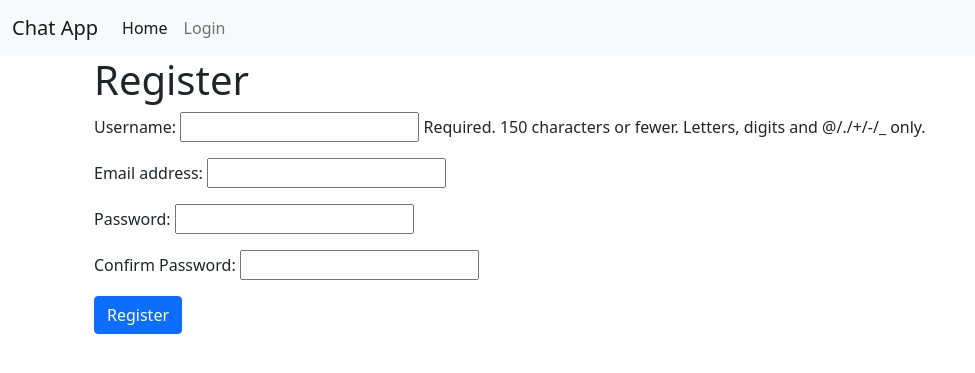
After one commit to codewiztinsing/WhatsAppAPI, a Django app: page /accounts/register in a window 1280 px wide. The commit adds this page. Shown: the top 373 px of the page, without its empty margins (0-975 px from the left). Run offline with Django 3.2, Linux system fonts and the light colour scheme; parts of the project's set-up code (start-up, migrations or seed data) failed here and were passed over.

Commit message:
adding login view

```diff
--- a/WhatsAppAPI/urls.py
+++ b/WhatsAppAPI/urls.py
@@ -4,9 +4,13 @@ from django.urls import path,include
 from django.conf import settings
 from django.conf.urls.static import static
 from drf_spectacular.views import SpectacularAPIView, SpectacularSwaggerView
-
+from chat.services.accounts import register,login
+from django.contrib.auth.views import LoginView
 urlpatterns = [
     path('admin/', admin.site.urls),
+    path('accounts/register',register,name = "register"),
+    path('accounts/login',LoginView.as_view(template_name = "login.html"),name = "login"),
+    path('accounts/profile/',include("chat.controller.chat_rooms")),
     path('',include("chat.controller.chat_rooms")),
     path('api/v1/',include("chat.controller.index")),
     path('api/schema/',SpectacularAPIView.as_view(),name="schema"),
--- /dev/null
+++ b/chat/services/accounts.py
@@ -0,0 +1,49 @@
+from django.shortcuts import render, redirect
+from chat.services.accounts_form import RegisterForm, LoginForm
+from django.contrib.auth.models import User
+from django.contrib.auth import authenticate,login
+
+
+def register(request):
+    if request.method == 'POST':
+        form = RegisterForm(request.POST)
+        if form.is_valid():
+            form.save()
+            return redirect('login')
+    else:
+        form = RegisterForm()
+
+    context = {
+        'form': form,
+    }
+
+    return render(request, 'register.html', context)
+
+def login(request):
+    if request.method == 'POST':
+        form = LoginForm(request.POST)
+
+        if form.is_valid():
+            username = form.cleaned_data['username']
+            password = form.cleaned_data['password']
+            try:
+                user = User.objects.filter(username=username)
+                print(user,"user found here")
+            except User.DoesNotExist as e:
+                raise e
+            print(user," user")
+            if not user:
+                 return render(request, 'login.html', {'form': form, 'error': 'Invalid username or password.'})
+            if user:
+
+                return redirect('/')
+            else:
+                return render(request, 'login.html', {'form': form, 'error': 'Invalid username or password.'})
+    else:
+        form = LoginForm()
+
+    context = {
+        'form': form,
+    }
+
+    return render(request, 'login.html', context)
--- /dev/null
+++ b/chat/services/accounts_form.py
@@ -0,0 +1,22 @@
+from django import forms
+from django.contrib.auth.models import User
+
+class RegisterForm(forms.ModelForm):
+    password1 = forms.CharField(label='Password', widget=forms.PasswordInput())
+    password2 = forms.CharField(label='Confirm Password', widget=forms.PasswordInput())
+
+    class Meta:
+        model = User
+        fields = ('username', 'email',)
+
+    def clean_password2(self):
+        password1 = self.cleaned_data.get('password1')
+        password2 = self.cleaned_data.get('password2')
+        if password1 and password2 and password1 != password2:
+            raise forms.ValidationError('Passwords do not match.')
+        return password2
+
+class LoginForm(forms.ModelForm):
+    class Meta:
+        model = User
+        fields = ('username', 'password',)
--- a/chat/services/consumers.py
+++ b/chat/services/consumers.py
@@ -55,7 +55,7 @@ class ChatConsumer(AsyncWebsocketConsumer):
             self.room_group_name,
             {
                 'type': 'chat_error',
-                'message': f"maxmium number of user reached ",
+                'message': f"maxmium number of user reached or you are not loggedin",
                 'user': self.user.username,
 
             }
--- a/chat/templates/base.html
+++ b/chat/templates/base.html
@@ -60,9 +60,21 @@
 
   href="{% url 'chat:chatroom_list' %}">Home</a>
             </li>
+
+            {% if request.user.is_authenticated %}
             <li class="nav-item">
               <a class="nav-link" href="{% url 'chat:create_chatroom' %}">Create Chat Room</a>
             </li>
+
+            {% endif %}
+
+
+            {% if not request.user.is_authenticated %}
+            <li class="nav-item">
+              <a class="nav-link" href="{% url 'login' %}">Login</a>
+            </li>
+
+            {%endif%}
           </ul>
         </div>
       </div>
--- /dev/null
+++ b/chat/templates/register.html
@@ -0,0 +1,15 @@
+{% extends 'base.html'%}
+
+{% block content %}
+    <div class="container">
+        <h1>Register</h1>
+
+        <form method="post">
+            {% csrf_token %}
+            {{ form.as_p }}
+            <button type="submit" class="btn btn-primary">Register</button>
+        </form>
+    </div>
+
+
+    {% endblock content %}
```
Also changed, not shown: chat/templates/login.html (added, +23 -0 lines), 1 other file.
